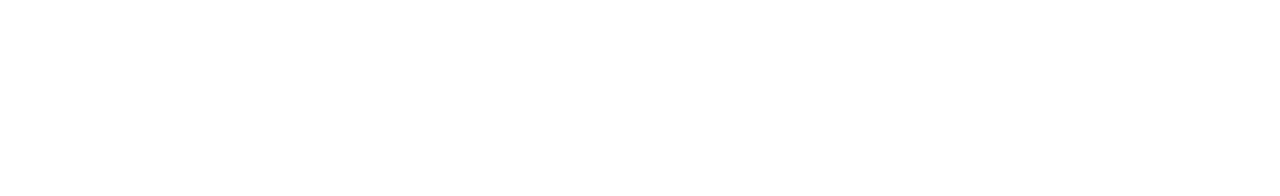
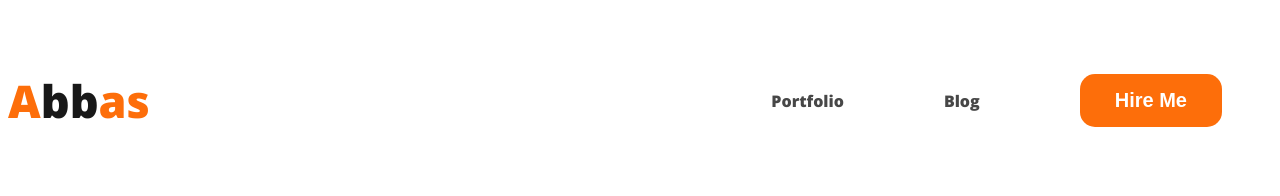
Before and after one commit to rajuahmed-official/developer-portfolio-bd, a plain HTML site: page index.html in a window 1280 px wide. Drawn offline with nearby package versions, Linux system fonts and the light colour scheme.

Commit message:
added nav

```diff
--- a/index.html
+++ b/index.html
@@ -4,10 +4,23 @@
     <meta charset="UTF-8">
     <meta name="viewport" content="width=device-width, initial-scale=1.0">
     <title>Portfolio by Raju Ahmed</title>
+    <link rel="preconnect" href="https://fonts.googleapis.com">
+    <link rel="preconnect" href="https://fonts.gstatic.com" crossorigin>
+    <link href="https://fonts.googleapis.com/css2?family=Lato:ital,wght@0,400;0,700;1,300;1,700&family=Open+Sans:wght@800&display=swap" rel="stylesheet">
+
+
+    <link rel="stylesheet" href="styles/portfolio.css">
 </head>
 <body>
     <header>
-
+    <nav>
+        <h3 class="nav-title"><span class="text-primary">A</span>bb<span class="text-primary">as</span></h3>
+        <ul>
+            <li><a href="">Portfolio</a></li>
+            <li><a href="">Blog</a></li>
+            <li><a href=""><button class="btw-primary">Hire Me</button></a></li>
+        </ul>
+    </nav>
     </header>
     <main>
 
--- /dev/null
+++ b/styles/portfolio.css
@@ -0,0 +1,46 @@
+/* common shared styles */
+body{
+    font-family: 'Lato', sans-serif;
+font-family: 'Open Sans', sans-serif;
+}
+.text-primary{
+    color: #FD6E0A;
+}
+.btw-primary{
+    border-radius: 15px;
+background: #FD6E0A;
+border: 0;
+color: white;
+font-size: 20px;
+font-weight: 700;
+padding: 15px 35px;
+
+}
+/* h2{
+    font-family: 'Lato', sans-serif;
+    font-family: 'Open Sans', sans-serif;
+} */
+/* nav related styles */
+nav{
+    display: flex;
+    justify-content: space-between;
+    align-items: center;
+}
+.nav-title{
+    color: #181818;
+font-size: 45px;
+font-weight: 800;
+}
+nav > ul{
+    display: flex;
+    align-items: center;
+
+}
+nav li {
+    list-style: none;
+    margin: 50px;
+}
+nav a {
+    text-decoration: none;
+    color: #474747;
+}
```
